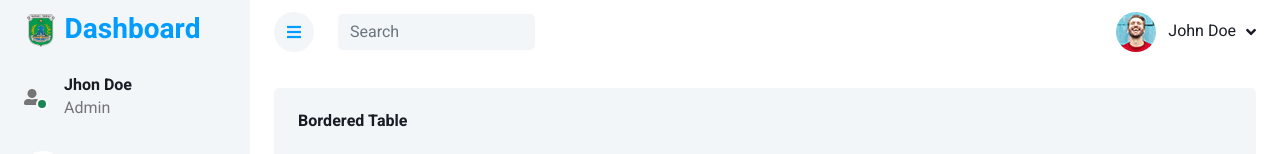
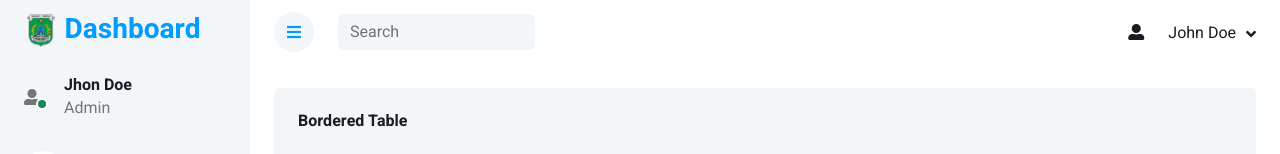
Before and after one commit to nifiira/lap_bsc_v1, a plain HTML site: page laporan.html in a window 1280 px wide. Shown: the top 154 px of the page. Drawn offline with nearby package versions, Linux system fonts and the light colour scheme.

Commit message:
Oct 16, 2026, 2:55 PM

```diff
--- a/laporan.html
+++ b/laporan.html
@@ -132,12 +132,7 @@
                 class="nav-link dropdown-toggle"
                 data-bs-toggle="dropdown"
               >
-                <img
-                  class="rounded-circle me-lg-2"
-                  src="assets/img/user.jpg"
-                  alt=""
-                  style="width: 40px; height: 40px"
-                />
+                <i class="fa fa-user-alt me-2 rounded-circle"></i>
                 <span class="d-none d-lg-inline-flex">John Doe</span>
               </a>
               <div
```
Also changed, not shown: penilaian.html (+1 -6 lines).
